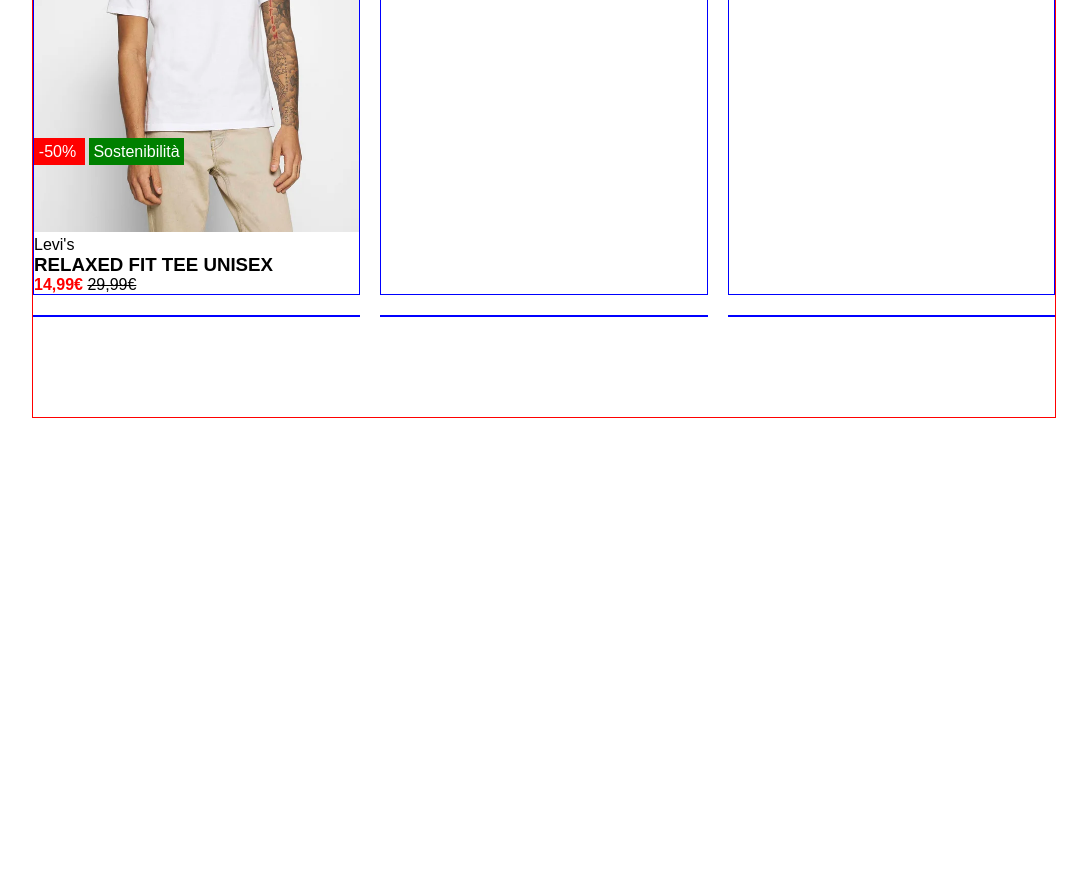
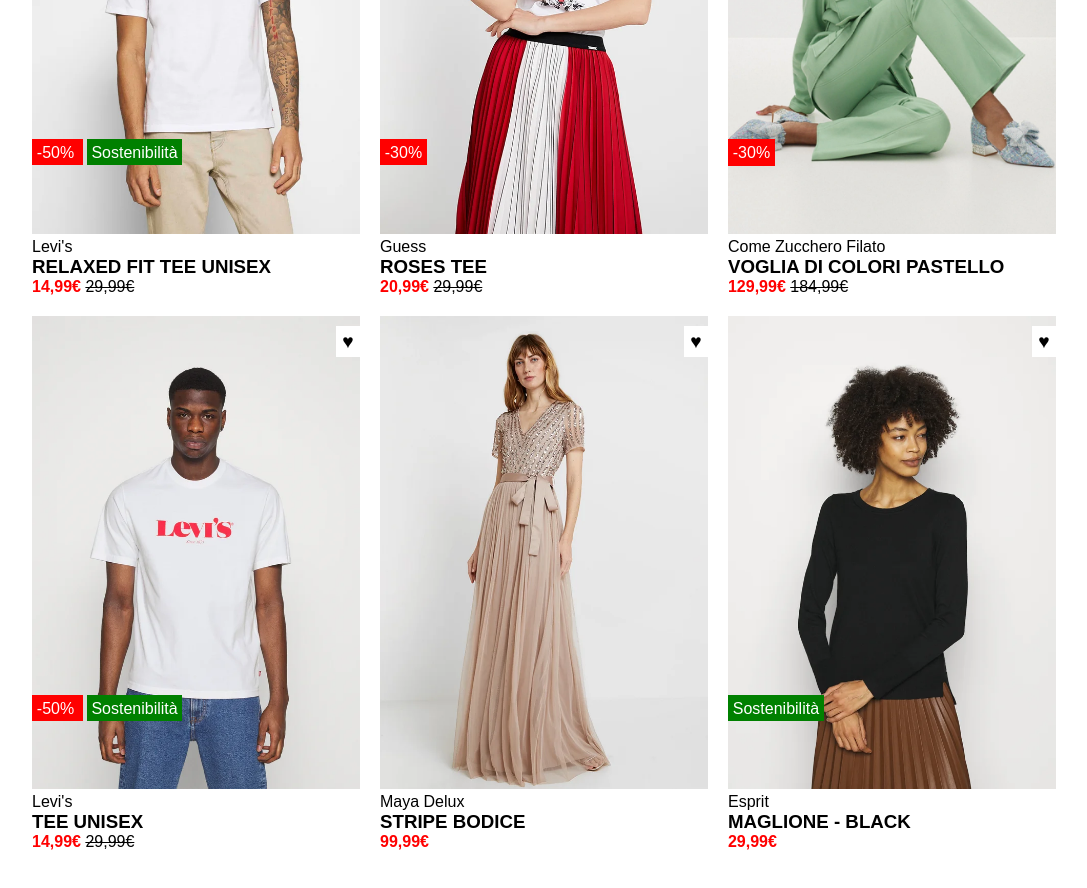
Before and after one commit to LucaPertosa/html-css-boolando, a plain HTML site: page index.html in a window 1280 px wide. Shown: the part 340-1228 px from the top of the page, without its empty margins (96-1183 px from the left). Before the commit the page ends 800 px from the top, so only its background shows below. Drawn offline with Linux system fonts and the light colour scheme.

Commit message:
Complete main section

```diff
--- a/css/style.css
+++ b/css/style.css
@@ -13,10 +13,17 @@
 header {
     z-index: 999;
 }
-
+/* Card */
+.text-area h3 {
+    text-transform: uppercase;
+}
 .price {
     color: red;
     font-weight: bold;
+}
+
+.producer {
+    text-transform: capitalize;
 }
 
 .disc-price {
@@ -32,16 +39,10 @@
     display: flex;
     flex-wrap: wrap;
     gap: 20px;
-    /* debug */
-    border: 1px solid red;
-    /* height: 1200px; */
 }
 
 .col {
     width: calc(100% / 3 - 40px / 3);
-    /* debug */
-    /* height: calc(50% / 2 - 40px / 2 ); */
-    border: 1px solid blue;
     position: relative;
 }
 
@@ -96,3 +97,7 @@
     font-size: 1.2rem;
     z-index: 4;
 }
+
+.heart:hover {
+    color: red;
+}
--- a/index.html
+++ b/index.html
@@ -30,8 +30,8 @@
                     </div>
                     <!-- Item description -->
                     <div class="text-area">
-                        <span class="producer">Levi's</span>
-                        <h3>RELAXED FIT TEE UNISEX</h3>
+                        <span class="producer">levi's</span>
+                        <h3>relaxed fit tee unisex</h3>
                         <span class="price">14,99€</span>
                         <span class="disc-price"> 29,99€</span>
                     </div>
@@ -49,56 +49,129 @@
                 <!-- /Item -->
             </div>
             <div class="col">
+                <!-- Item -->
                 <div class="card">
-                    <div class="img">
+                    <!-- Item img -->
+                    <div>
+                        <img class="img" src="img/2b.webp" alt="">
+                        <img class="img-top" src="img/2.webp" alt="">
+                    </div>
+                    <!-- Item description -->
+                    <div class="text-area">
+                        <span class="producer">guess</span>
+                        <h3>roses tee</h3>
+                        <span class="price">20,99€</span>
+                        <span class="disc-price"> 29,99€</span>
+                    </div>
+                    <!-- Item discount label -->
+                    <div class="label">
+                        <span class="discount">
+                            -30%
+                        </span>
+                    </div>
+                    <span class="heart">&hearts;</span>
+                </div>
+                <!-- /Item -->
+            </div>
+            <div class="col">
+                <!-- Item -->
+                <div class="card">
+                    <!-- Item img -->
+                    <div>
+                        <img class="img" src="img/3b.webp" alt="">
+                        <img class="img-top" src="img/3.webp" alt="">
+                    </div>
+                    <!-- Item description -->
+                    <div class="text-area">
+                        <span class="producer">come zucchero filato</span>
+                        <h3>voglia di colori pastello</h3>
+                        <span class="price">129,99€</span>
+                        <span class="disc-price"> 184,99€</span>
+                    </div>
+                    <!-- Item discount label -->
+                    <div class="label">
+                        <span class="discount">
+                            -30%
+                        </span>
+                    </div>
+                    <span class="heart">&hearts;</span>
+                </div>
+                <!-- /Item -->
+            </div>
+            <div class="col">
+                <!-- Item -->
+                <div class="card">
+                    <!-- Item img -->
+                    <div>
+                        <img class="img" src="img/4b.webp" alt="">
+                        <img class="img-top" src="img/4.webp" alt="">
+                    </div>
+                    <!-- Item description -->
+                    <div class="text-area">
+                        <span class="producer">Levi's</span>
+                        <h3>tee unisex</h3>
+                        <span class="price">14,99€</span>
+                        <span class="disc-price"> 29,99€</span>
+                    </div>
+                    <!-- Item discount label -->
+                    <div class="label">
+                        <span class="discount">
+                            -50%
+                        </span>
+                        <span class="green">
+                            Sostenibilità
+                        </span>
+                    </div>
+                    <span class="heart">&hearts;</span>
+                </div>
+                <!-- /Item -->
+            </div>
+            <div class="col">
+                <!-- Item -->
+                <div class="card">
+                    <!-- Item img -->
+                    <div>
+                        <img class="img" src="img/5b.webp" alt="">
+                        <img class="img-top" src="img/5.webp" alt="">
+                    </div>
+                    <!-- Item description -->
+                    <div class="text-area">
+                        <span class="producer">maya delux</span>
+                        <h3>stripe bodice</h3>
+                        <span class="price">99,99€</span>
+                    </div>
+                    <!-- Item discount label -->
+                    <div class="label">
 
                     </div>
-                    <div class="text">
-
-                    </div>
+                    <span class="heart">&hearts;</span>
                 </div>
+                <!-- /Item -->
             </div>
             <div class="col">
+                <!-- Item -->
                 <div class="card">
-                    <div class="img">
-
+                    <!-- Item img -->
+                    <div>
+                        <img class="img" src="img/6b.webp" alt="">
+                        <img class="img-top" src="img/6.webp" alt="">
                     </div>
-                    <div class="text">
-
+                    <!-- Item description -->
+                    <div class="text-area">
+                        <span class="producer">esprit</span>
+                        <h3>maglione - black</h3>
+                        <span class="price"> 29,99€</span>
                     </div>
+                    <!-- Item discount label -->
+                    <div class="label">
+                        <span class="green">
+                            Sostenibilità
+                        </span>
+                    </div>
+                    <span class="heart">&hearts;</span>
                 </div>
+                <!-- /Item -->
             </div>
-            <div class="col">
-                <div class="card">
-                    <div class="img">
-
-                    </div>
-                    <div class="text">
-
-                    </div>
-                </div>
-            </div>
-            <div class="col">
-                <div class="card">
-                    <div class="img">
-
-                    </div>
-                    <div class="text">
-
-                    </div>
-                </div>
-            </div>
-            <div class="col">
-                <div class="card">
-                    <div class="img">
-
-                    </div>
-                    <div class="text">
-
-                    </div>
-                </div>
-            </div>
-
         </div>
     </main>
     <!-- /MAIN -->
```
